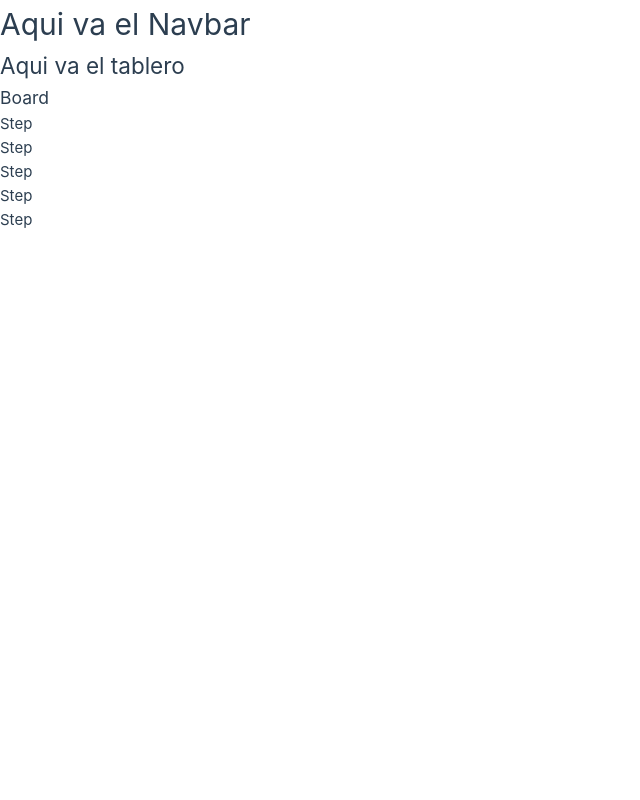
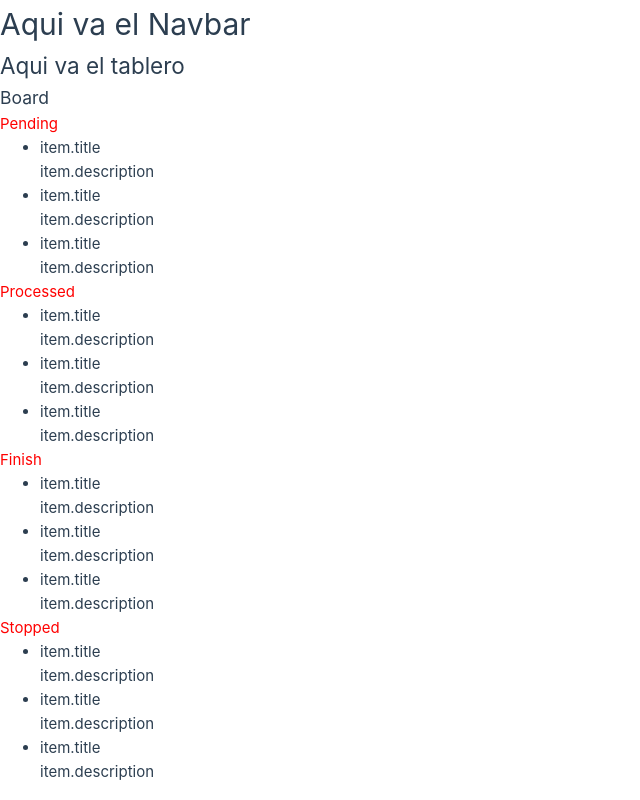
Before and after one commit to carlos98dan/Trello-Clone, a Vue app: page / in a window 1280 px wide. Shown: the whole page, without its empty margins (0-640 px from the left). Built offline with nearby package versions, Linux system fonts and the light colour scheme.

Commit message:
feat: prepare board and step for new interfaces

```diff
--- a/src/components/board/BoardComp.vue
+++ b/src/components/board/BoardComp.vue
@@ -1,12 +1,45 @@
 <script setup lang="ts">
+import type { Step } from '@/interfaces/Step'
+
 import StepComp from '@/components/board/StepComp.vue'
+
+const steps: Step[] = [
+  {
+    title: 'Pending',
+    tasks: [
+      { task: 'Task 1', description: 'description 1' },
+      { task: 'Task 2', description: 'description 2' },
+      { task: 'Task 3', description: 'description 3' }
+    ]
+  },
+  {
+    title: 'Processed',
+    tasks: [
+      { task: 'Task 1', description: 'description 1' },
+      { task: 'Task 2', description: 'description 2' },
+      { task: 'Task 3', description: 'description 3' }
+    ]
+  },
+  {
+    title: 'Finish',
+    tasks: [
+      { task: 'Task 1', description: 'description 1' },
+      { task: 'Task 2', description: 'description 2' },
+      { task: 'Task 3', description: 'description 3' }
+    ]
+  },
+  {
+    title: 'Stopped',
+    tasks: [
+      { task: 'Task 1', description: 'description 1' },
+      { task: 'Task 2', description: 'description 2' },
+      { task: 'Task 3', description: 'description 3' }
+    ]
+  }
+]
 </script>
 
 <template>
   <h3>Board</h3>
-  <StepComp />
-  <StepComp />
-  <StepComp />
-  <StepComp />
-  <StepComp />
+  <StepComp v-for="(item, index) in steps" :key="index" :step="item" />
 </template>
--- a/src/components/board/StepComp.vue
+++ b/src/components/board/StepComp.vue
@@ -1,5 +1,28 @@
-<script setup lang="ts"></script>
+<script setup lang="ts">
+import { defineProps } from 'vue'
+import type { Step } from '../../interfaces/Step'
+
+const props = defineProps<{
+  step: Step
+}>()
+</script>
 
 <template>
-  <h4>Step</h4>
+  <h4>{{ props.step.title }}</h4>
+  <ul>
+    <li v-for="(item, index) in props.step.tasks" :key="index">
+      <b>item.title</b>
+      <p>item.description</p>
+    </li>
+  </ul>
 </template>
+
+<style scoped>
+h4 {
+  color: red;
+}
+
+h5 {
+  color: blue;
+}
+</style>
```
